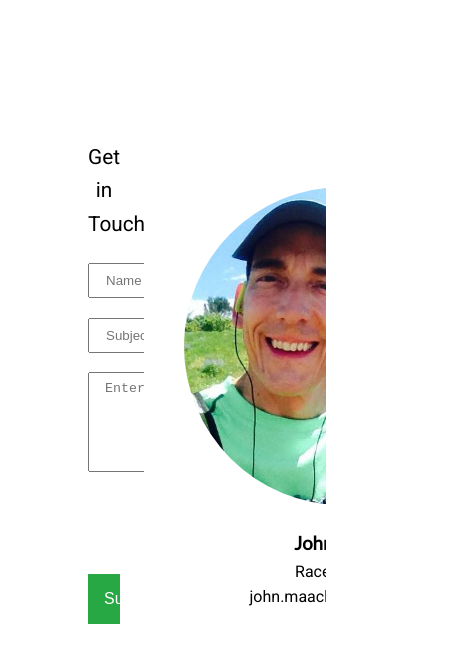
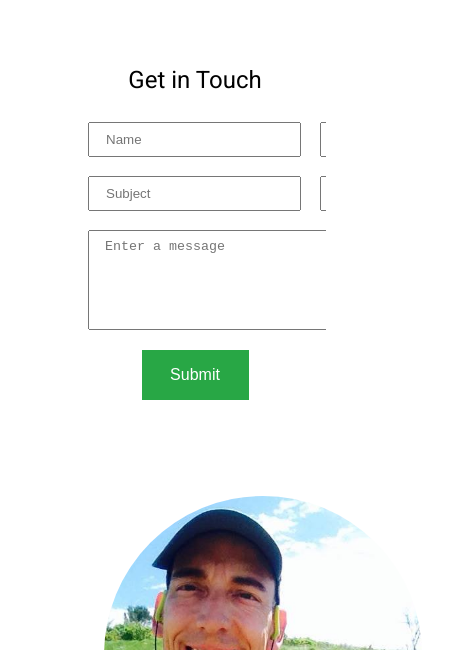
Before and after one commit to dmaack/CCUTR-Website, a website: page dist/contact.html in a window 390 px wide. Shown: the part 194-844 px from the top of the page, 462 px wide, since content can reach past the window. Drawn offline with Linux system fonts and the light colour scheme.

Commit message:
added media query for contact page tablet size

```diff
--- a/scss/_media.scss
+++ b/scss/_media.scss
@@ -15,6 +15,7 @@
 }
 
 @media(max-width:800px) {
+    // About Page
     #about {
         &-b {
             .container {
@@ -41,9 +42,35 @@
             }
         }
     }
+
+    // Contact Page
+    #contact {
+        &-a {
+            flex-direction: column;
+            margin-top: 1rem;
+            padding: 0;
+
+            .lead {
+                font-size: 1.5rem;
+            }
+
+            .form {
+                // margin: 0;
+                width: 100%;
+            }
+
+            .directors {
+                margin-top: 2rem;
+
+            }
+        }
+
+    }
+
 }
 
 @media(max-width:500px) {
+    // About Page
     #about {
         &-b {
             .container {
@@ -61,6 +88,8 @@
         }
     }
 
+
+    // Footer
     #main-footer {
         font-size: 1.2rem;
 
```
Also changed, not shown: dist/contact.html, dist/css/main.css.
